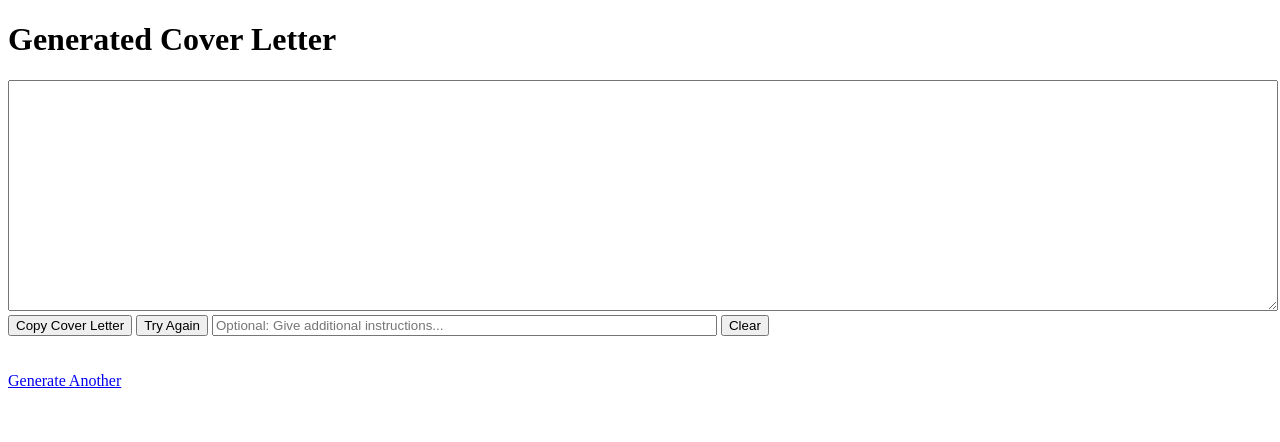
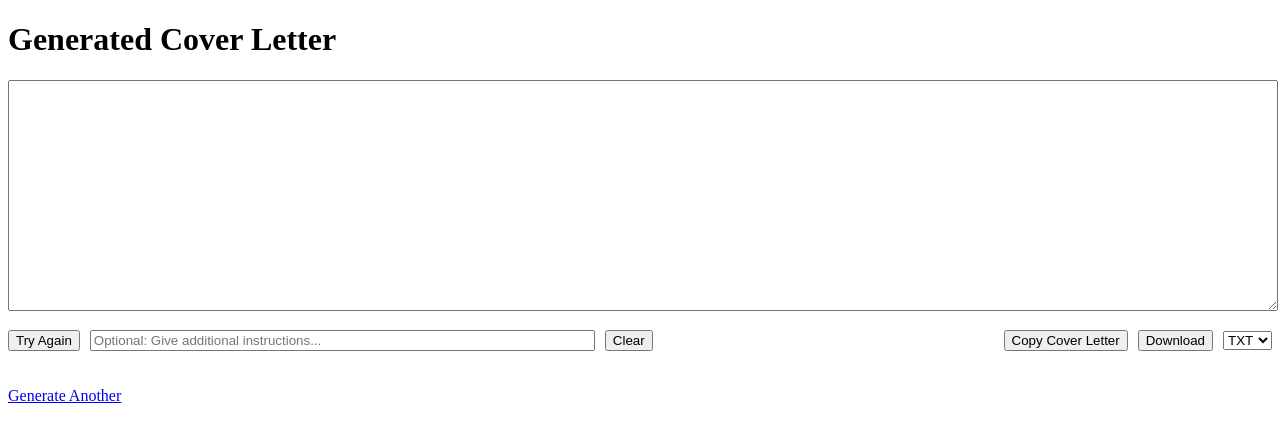
Before and after one commit to marualo/cv-as-code, a Flask app: template templates/result.html in a window 1280 px wide. Shown: the top 442 px of the page. Run offline with Flask 3, Linux system fonts and the light colour scheme; the template is opened without the code that fills it, so the values that code supplies are empty.

Commit message:
Download CL button added, txt format function works

```diff
--- a/templates/result.html
+++ b/templates/result.html
@@ -3,6 +3,22 @@
 
 <head>
     <title>Generated Cover Letter</title>
+    <style>
+    .toolbar {
+        display: flex;
+        justify-content: space-between;
+        align-items: center;
+        gap: 20px;
+        margin-top: 15px;
+    }
+
+    .left-actions,
+    .right-actions {
+        display: flex;
+        align-items: center;
+        gap: 10px;
+    }
+</style>
 </head>
 
 <body>
@@ -37,13 +53,9 @@
         value="{{ company_info }}"
     >
 
-    <button
-        type="button"
-        onclick="copyCoverLetter()"
-        id="copy-button"
-    > Copy Cover Letter
-    </button>
+    <div class="toolbar">
 
+        <div class="left-actions">
             <button type="submit">
                 Try Again
             </button>
@@ -62,7 +74,29 @@
                 onclick="clearInstructions()"
             > Clear
             </button>
+        </div>
 
+        <div class="right-actions">
+            <button
+                type="button"
+                onclick="copyCoverLetter()"
+                id="copy-button"
+            > Copy Cover Letter
+            </button>
+
+            <button
+                type="button"
+                onclick="downloadCoverLetter()"
+            > Download
+            </button>
+
+            <select id="download-format">
+                <option value="txt">TXT</option>
+                <option value="pdf">PDF</option>
+            </select>
+        </div>
+
+    </div>
 </form>
 
 <br><br>
@@ -85,6 +119,35 @@
         function clearInstructions() {
             document.getElementById('additional_instructions').value = '';
         }
+
+        function downloadCoverLetter() {
+            const format =
+                document.getElementById('download-format').value;
+
+            if (format !== 'txt') {
+                alert('PDF download is not implemented yet.');
+                return;
+            }
+
+            const content =
+                document.getElementById('cover-letter').value;
+
+            const blob = new Blob(
+                [content],
+                { type: 'text/plain' }
+            );
+
+            const url = window.URL.createObjectURL(blob);
+
+            const link = document.createElement('a');
+
+            link.href = url;
+            link.download = 'cover_letter.txt';
+            document.body.appendChild(link);
+            link.click();
+            document.body.removeChild(link);
+            window.URL.revokeObjectURL(url);
+        }
     </script>
 
 </body>
```
Lines whose indentation alone changed are shown as unchanged.
